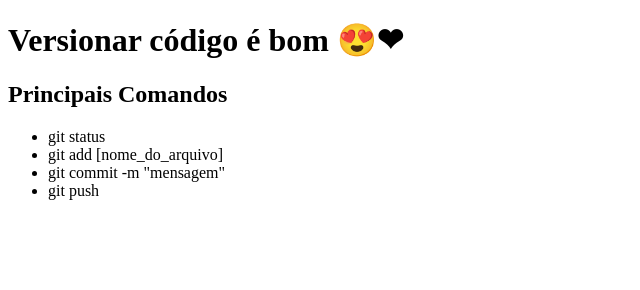
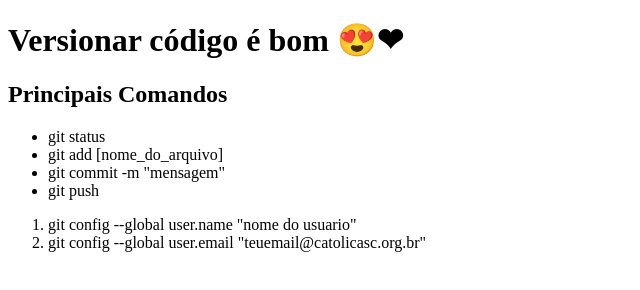
Before and after one commit to aulaux/frontend, a plain HTML site: page index.html in a window 1280 px wide. Shown: the whole page, without its empty margins (0-640 px from the left). Drawn offline with Linux system fonts and the light colour scheme.

Commit message:
Mensagem

```diff
--- a/index.html
+++ b/index.html
@@ -14,5 +14,9 @@
         <li>git commit -m "mensagem"</li>
         <li>git push</li>
     </ul>
+    <ol>
+        <li>git config --global user.name "nome do usuario"</li>
+        <li>git config --global user.email "teuemail@catolicasc.org.br"</li>
+    </ol>
 </body>
 </html>
```
